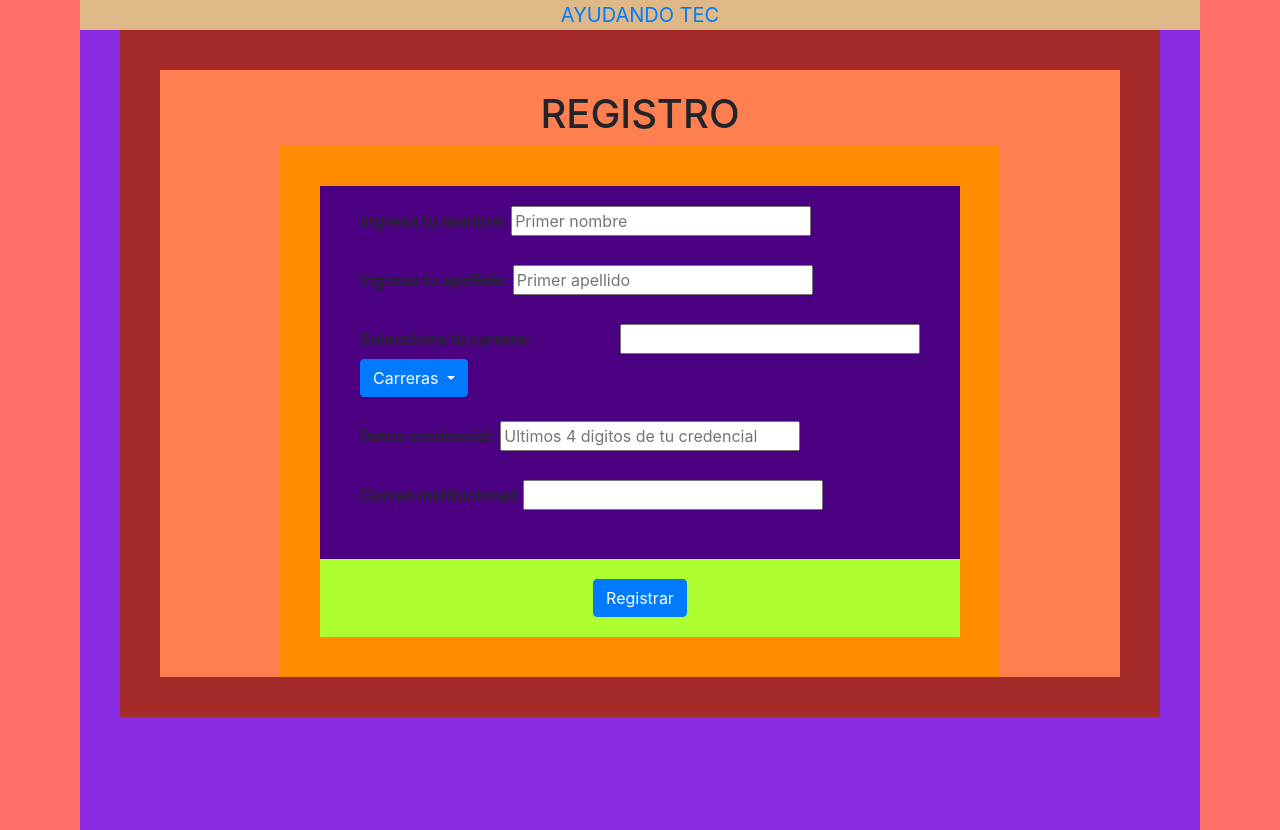
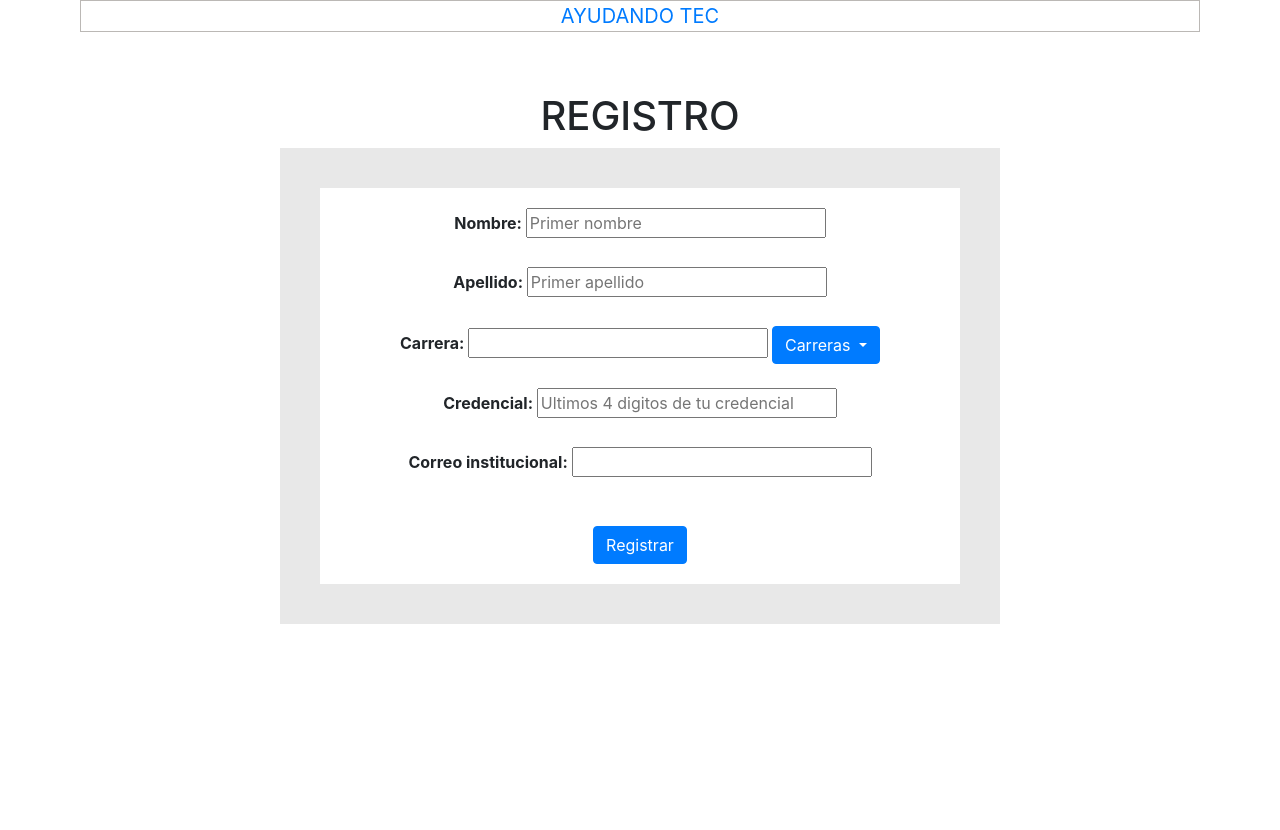
Before and after one commit to AlanMelendez/AyudandoTec, a PHP site: page /registrarse/registrarse.html in a window 1280 px wide. After the commit the page ends 624 px from the top, so only its background shows below. Run offline with PHP 8.4, Linux system fonts and the light colour scheme.

Commit message:
Registro Actualizado

```diff
--- a/htdocs/registrarse/css/registrarse.css
+++ b/htdocs/registrarse/css/registrarse.css
@@ -1,8 +1,8 @@
 @import url('https://fonts.googleapis.com/css2? family = Trispace: wght @ 600 & display = swap');
 body {
     width: auto;
-    height: 0;
-    background-color: rgba(255, 86, 80, 0.849);
+    height: auto;
+    background-color: white;
     position: relative;
     padding: 0px 80px 0px 80px;
 }
@@ -13,8 +13,9 @@ body {
 .Navigation {
     text-align: center;
     font-size: 20px;
-    background-color: burlywood;
+    background-color: white;
     text-decoration: none;
+    border: 1pt solid rgb(187, 184, 181);
 }
 
 
@@ -23,20 +24,20 @@ body {
 .main {
     position: relative;
     width: auto;
-    height: 800px;
-    background-color: blueviolet;
+    height: 650px;
+    background-color: white;
     padding: 0px 40px 0px 40px;
     text-align: center;
 }
 
 .Cont {
     padding: 40px;
-    background-color: brown;
+    background-color: white;
 }
 
 .Cont2 {
     padding: 20px 90pt 0 90pt;
-    background-color: coral;
+    background-color: white;
     text-align: center;
     font-weight: bold;
 }
@@ -53,18 +54,18 @@ body {
 /* FORMULARIO */
 
 .Contenedor-Formulario {
-    text-align: justify;
-    background-color: darkorange;
+    text-align: center;
+    background-color: #c0c0c05e;
     padding: 40px;
 }
 
 .Form {
-    background-color: indigo;
-    padding: 20px 40px 20px 40px;
+    background-color: white;
+    padding: 20px 40px 0px 40px;
 }
 
 .Botones {
-    background-color: greenyellow;
+    background-color: white;
     padding: 20px;
     text-align: center;
 }
--- /dev/null
+++ b/htdocs/registrarse/js/reg.js
@@ -0,0 +1,12 @@
+/* Funcion para mandar del boton desplegable la carrera*/
+var array_valores = Array(); /* Creamos un array para guardar el valor de la etiqueta "a" */
+
+function Carrera(parametros) {
+    /*Obtuve el valor de un "a" donde se  mande llamar la funcion*/
+    array_valores.push(parametros.innerHTML);
+
+    /*Cambiamos el valor del input text al valor de la etiqueta "a" */
+    var cambio = document.getElementById("seleccion_c").value = array_valores.toString(); /*Cambie el valor del input por el del menu desplegable que es "a" */
+    var numeros = array_valores.splice(0) /* Eliminamos los valores del array para que no se unan si es que quiere volver a elegir*/
+
+}
--- a/htdocs/registrarse/registrarse.html
+++ b/htdocs/registrarse/registrarse.html
@@ -9,6 +9,7 @@
     <script src="https://cdn.jsdelivr.net/npm/bootstrap@4.5.3/dist/js/bootstrap.bundle.min.js" integrity="sha384-ho+j7jyWK8fNQe+A12Hb8AhRq26LrZ/JpcUGGOn+Y7RsweNrtN/tE3MoK7ZeZDyx" crossorigin="anonymous"></script>
     <link rel="Stylesheet" href="css/registrarse.css">
     <link href="https://fonts.googleapis.com/css2? family = Trispace: wght @ 600 & display = swap" rel="stylesheet">
+    <script src="js/reg.js"></script>
     <title>Registro</title>
 </head>
 
@@ -25,36 +26,36 @@
                     <h1 id="h1_registro">REGISTRO</h1>
                     <div class="Contenedor-Formulario">
                         <div class="Form">
-                            <form action="">
+                            <form action="#" method="post">
                                 <div id="Nombre">
-                                    <label for="name">Ingresa tu nombre:</label>
-                                    <input type="text" class="inps" name="name" placeholder="Primer nombre">
+                                    <label for="name">Nombre:</label>
+                                    <input type="text" class="inps" name="name" placeholder="Primer nombre" required>
                                 </div><br>
                                 <div id="Apellido">
-                                    <label for="apellido">Ingresa tu apellido:</label>
-                                    <input type="text" class="inps" name="apellido" placeholder="Primer apellido">
+                                    <label for="apellido">Apellido:</label>
+                                    <input type="text" class="inps" name="apellido" placeholder="Primer apellido" required>
                                 </div><br>
                                 <div id="Desplegable">
                                     <div class="dropdown">
-                                        <label for="button">Selecciona tu carrera:</label>
-                                        <input type="text" class="inps" name="button">
-                                        <button class="btn btn-primary dropdown-toggle" name="button" type="button" data-toggle="dropdown">Carreras
+                                        <label for="button">Carrera:</label>
+                                        <input type="text" class="inps" id="seleccion_c" name="button" value="" readonly="true" required>
+                                        <button class="btn btn-primary dropdown-toggle" name="buttonc" type="button" data-toggle="dropdown">Carreras
                                     <span class="caret"></span></button>
-                                        <ul class="dropdown-menu">
-                                            <li><a href="#">Informatica</a></li>
-                                            <li><a href="#">Sistemas Computacionales</a></li>
-                                            <li><a href="#">Industrial</a></li>
-                                            <li><a href="#">Mecanica Automotriz</a></li>
-                                            <li><a href="#">Gestion Empresarial</a></li>
-                                            <li><a href="#">Ambiental</a></li>
-                                            <li><a href="#">Electronica</a></li>
-                                            <li><a href="#">Electromecanica</a></li>
+                                        <ul class="dropdown-menu" id="carrerast">
+                                            <li><a href="#" name="Informatica" id="Informatica" value="Informatica" onclick="Carrera(this);">Informatica</a></li>
+                                            <li><a href="#" value="Sistemas Computacionales" onclick="Carrera(this);">Sistemas Computacionales</a></li>
+                                            <li><a href="#" value="Industrial" onclick="Carrera(this);">Industrial</a></li>
+                                            <li><a href="#" value="Mecanica Automotriz" onclick="Carrera(this);">Mecanica Automotriz</a></li>
+                                            <li><a href="#" value="Gestion Empresarial" onclick="Carrera(this);">Gestion Empresarial</a></li>
+                                            <li><a href="#" value="Ambiental" onclick="Carrera(this);">Ambiental</a></li>
+                                            <li><a href="#" value="Electronica" onclick="Carrera(this);">Electronica</a></li>
+                                            <li><a href="#" value="Electromecanica" onclick="Carrera(this);">Electromecanica</a></li>
                                         </ul>
                                     </div>
                                 </div><br>
                                 <div id="Digitos">
-                                    <label for="Digitos">Datos credencial:</label>
-                                    <input type="tel" class="inps" min="4" max="4" name="Digitos" placeholder="Ultimos 4 digitos de tu credencial">
+                                    <label for="Digitos">Credencial:</label>
+                                    <input type="tel" class="inps" min="4" max="4" name="Digitos" placeholder="Ultimos 4 digitos de tu credencial" required>
                                 </div><br>
                                 <div id="Correo">
                                     <label for="email">Correo institucional:</label>
```
